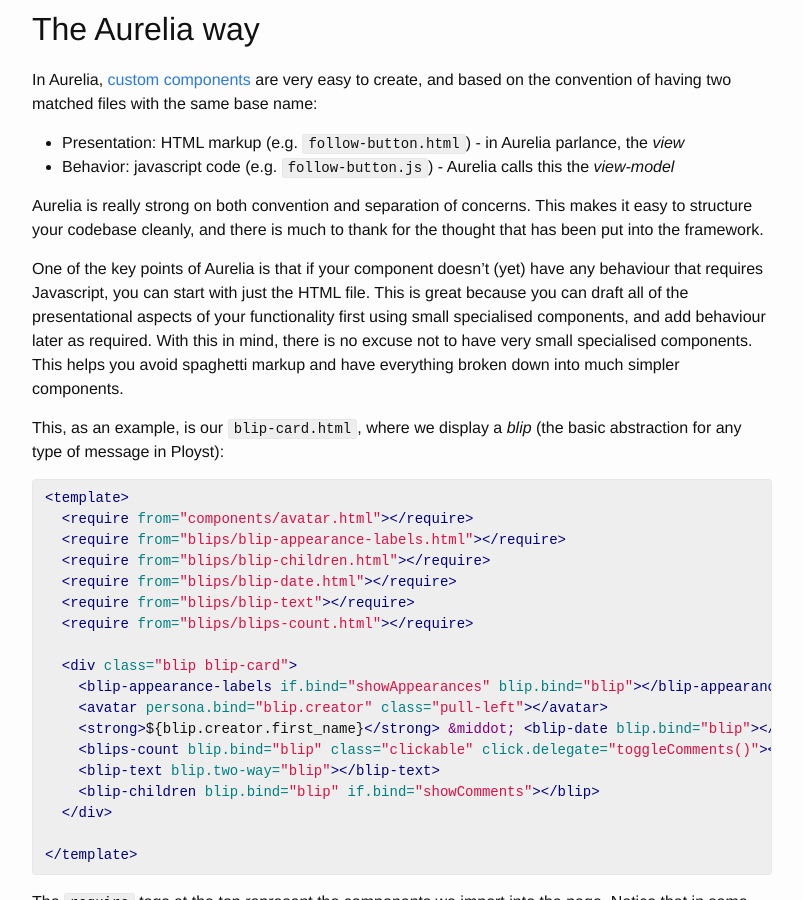
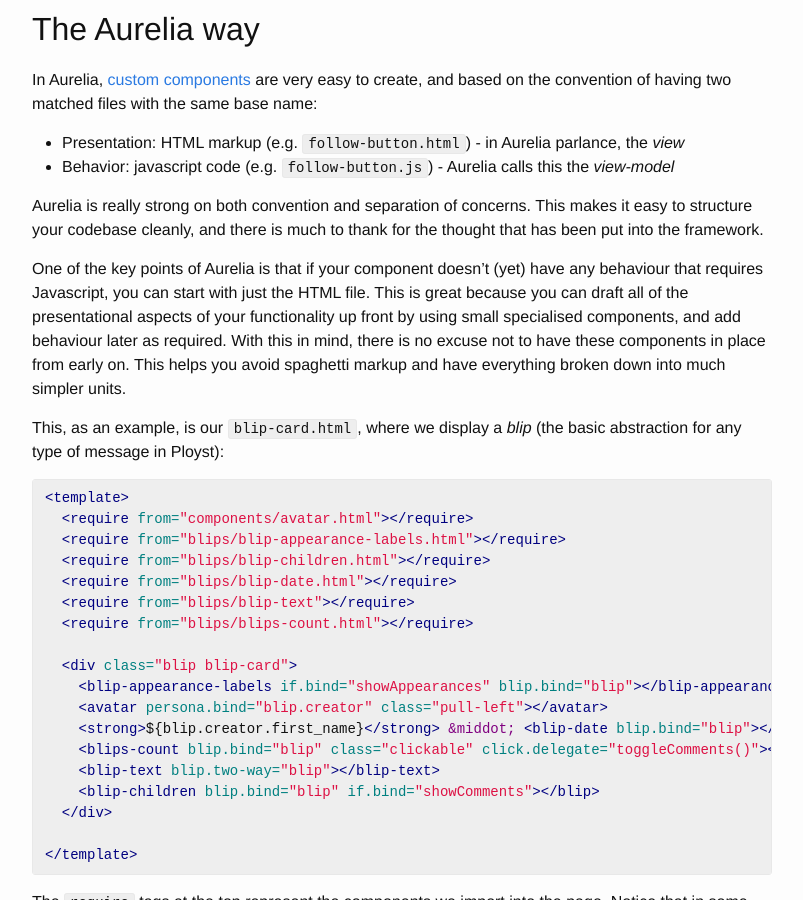
Before and after one commit to ployst/ployst.github.io, a Jekyll site: the page built from _posts/2016-07-02-ui-components.markdown, in a window 1280 px wide and 900 px high, scrolled down 696 px. Shown: the whole window, without its empty margins (238-1041 px from the left). Built offline with Jekyll 4.4.1, drawn with Linux system fonts in a browser that asks for light colours; comment, search, counter and statistics services are not loaded.

Commit message:
Rephrase to avoid too many 'components'

```diff
--- a/_posts/2016-07-02-ui-components.markdown
+++ b/_posts/2016-07-02-ui-components.markdown
@@ -56,12 +56,12 @@ One of the key points of Aurelia is that if your component
 doesn't (yet) have any behaviour that requires Javascript, you
 can start with just the HTML file. This is great because you
 can draft all of the presentational aspects of your
-functionality first using small specialised components, and add
+functionality up front by using small specialised components, and add
 behaviour later as required.
-With this in mind, there is no excuse not to have very small
-specialised components. This helps you avoid spaghetti
+With this in mind, there is no excuse not to have these
+components in place from early on. This helps you avoid spaghetti
 markup and have everything broken down into much simpler
-components.
+units.
 
 This, as an example, is our `blip-card.html`, where we display
 a *blip* (the basic abstraction for any type of message in
```
